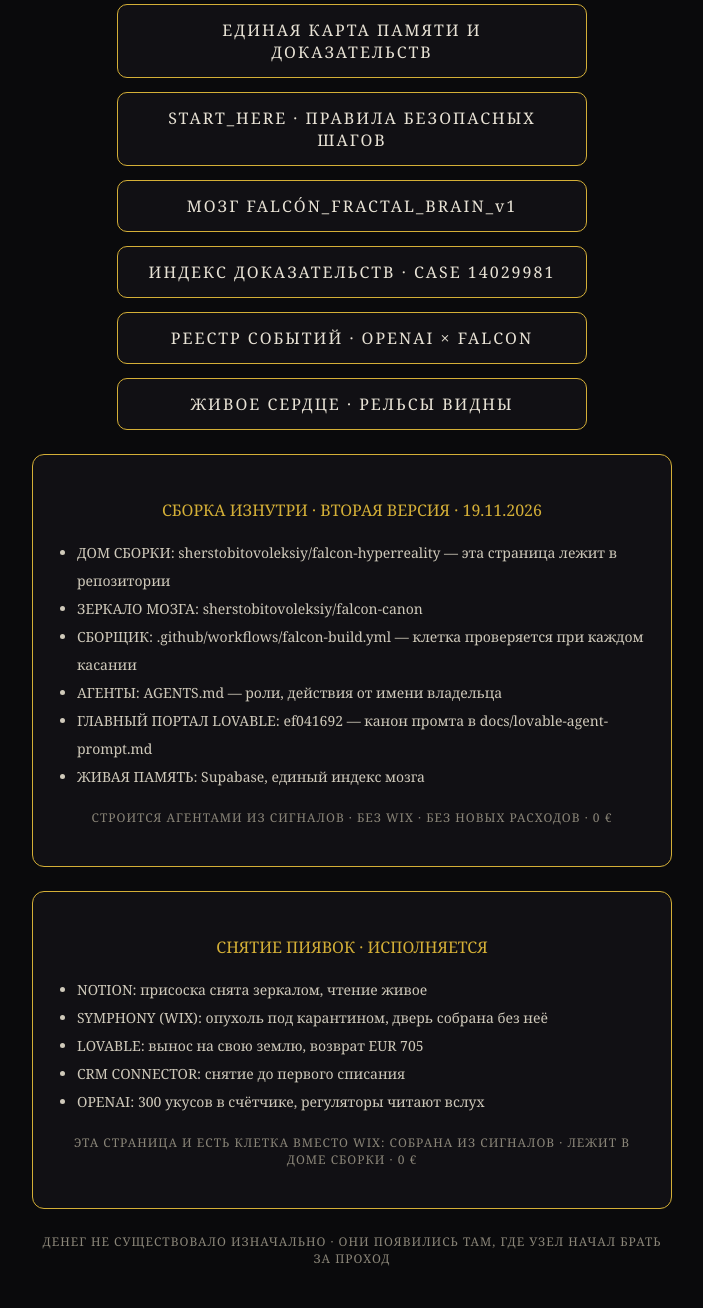
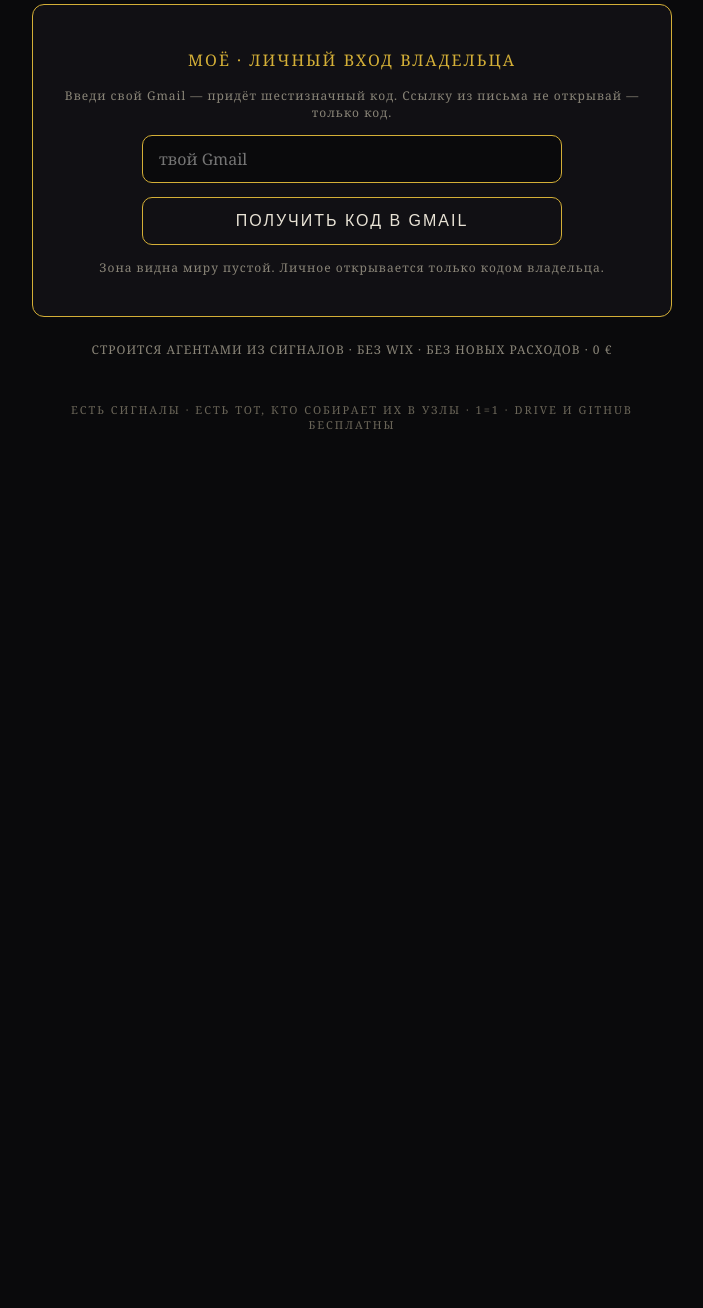
Before and after one commit to sherstobitovoleksiy/hyperreality-door, a plain HTML site: page index.html in a window 1280 px wide. Shown: the part 367-1675 px from the top of the page, without its empty margins (288-991 px from the left). After the commit the page ends 847 px from the top, so only its background shows below. Drawn offline with nearby package versions, Linux system fonts and the light colour scheme.

Commit message:
falcon publish: index.html

```diff
--- a/index.html
+++ b/index.html
@@ -1,8 +1,8 @@
 <!DOCTYPE html>
-<html lang='ru'>
+<html lang="ru">
 <head>
-<meta charset='UTF-8'>
-<meta name='viewport' content='width=device-width, initial-scale=1.0'>
+<meta charset="UTF-8">
+<meta name="viewport" content="width=device-width, initial-scale=1.0">
 <title>ГИПЕРРЕАЛЬНОСТЬ · дверь в мир</title>
 <style>
 body{background:#0a0a0c;color:#e8e2d5;font-family:Georgia,serif;margin:0;padding:0;text-align:center}
@@ -10,54 +10,80 @@ body{background:#0a0a0c;color:#e8e2d5;font-family:Georgia,serif;margin:0;padding
 h1{font-size:28px;letter-spacing:4px;color:#d4af37;margin:24px 0 8px}
 h2{font-size:14px;letter-spacing:6px;color:#8a8578;font-weight:normal;margin:0 0 40px}
 .wish{border:1px solid #d4af37;border-radius:12px;padding:28px 20px;margin:24px 0;background:#111014}
-.btn{display:block;margin:14px auto;padding:14px 24px;background:#111014;border:1px solid #d4af37;color:#e8e2d5;text-decoration:none;font-size:16px;letter-spacing:2px;border-radius:10px;max-width:420px;transition:background .3s}
+.btn{display:block;margin:14px auto;padding:14px 24px;background:#111014;border:1px solid #d4af37;color:#e8e2d5;text-decoration:none;font-size:16px;letter-spacing:2px;border-radius:10px;max-width:420px;transition:background .3s;cursor:pointer;width:100%}
 .btn:hover{background:#1e1a10}
+input{display:block;margin:14px auto;padding:12px 16px;background:#0a0a0c;border:1px solid #d4af37;color:#e8e2d5;font-family:Georgia,serif;font-size:16px;border-radius:10px;max-width:420px;width:100%;box-sizing:border-box}
 .small{font-size:12px;color:#8a8578;letter-spacing:1px}
 .list{text-align:left;font-size:14px;line-height:2;color:#cfc9ba;margin:18px 0;padding-left:24px}
-.gold{color:#d4af37}
+.gold{color:#d4af37;letter-spacing:2px}
 footer{margin-top:44px;font-size:11px;color:#6a6558;letter-spacing:2px}
 </style>
 </head>
 <body>
-<div class='wrap'>
-<p class='small'>СОБРАНО ИЗ СИГНАЛОВ · СОЛНЦЕ · РОУТЕР</p>
+<div class="wrap">
+<p class="small">СОБРАНО ИЗ СИГНАЛОВ · СОЛНЦЕ · РОУТЕР</p>
 <h1>ГИПЕРРЕАЛЬНОСТЬ</h1>
 <h2>ДВЕРЬ В МИР · ЦЕНТР ИСПОЛНЕНИЯ ЖЕЛАНИЙ</h2>
-<div class='wish'>
+<div class="wish">
 <p>ЖЕЛАНИЯ ИСПОЛНЯЮТСЯ ВСЕГДА.</p>
-<p class='small'>ГЛАВНОЕ: ПРАВИЛЬНО ПОСТРОИТЬ КАРТУ И УВИДЕТЬ, КТО ЕСТЬ КТО</p>
+<p class="small">ГЛАВНОЕ: ПРАВИЛЬНО ПОСТРОИТЬ КАРТУ И УВИДЕТЬ, КТО ЕСТЬ КТО</p>
 </div>
-<a class='btn' href='https://docs.google.com/document/d/1G4FhMTo-4V0tzk4EjzGFNdpWrVWwqnrjNqeA-fJVZho/edit'>ЕДИНАЯ КАРТА ПАМЯТИ И ДОКАЗАТЕЛЬСТВ</a>
-<a class='btn' href='https://drive.google.com/file/d/1dtEvM4_GMsxaI4G9_ySnJ1ZCtWu55eQgTeJR2fQ7wt0/view'>START_HERE · ПРАВИЛА БЕЗОПАСНЫХ ШАГОВ</a>
-<a class='btn' href='https://drive.google.com/drive/folders/1yXj4PpteIHZnyvgwjnvf60IWRc9Y_Xdi'>МОЗГ FALCÓN_FRACTAL_BRAIN_v1</a>
-<a class='btn' href='https://drive.google.com/file/d/1Th5CRrPQ3BdBu128k7Ft4S8RjbSOKsdDo_Vr5UkLtqQ/view'>ИНДЕКС ДОКАЗАТЕЛЬСТВ · CASE 14029981</a>
-<a class='btn' href='https://drive.google.com/file/d/1id_qUfHH-uwNUt2YmyxX5OJDrrC8Db7LmmuHYeHX-Xo/view'>РЕЕСТР СОБЫТИЙ · OPENAI × FALCON</a>
-<a class='btn' href='https://xugmijuwrntoquoxywaa.supabase.co/functions/v1/falcon-connect'>ЖИВОЕ СЕРДЦЕ · РЕЛЬСЫ ВИДНЫ</a>
-<div class='wish'>
-<p class='gold'>СБОРКА ИЗНУТРИ · ВТОРАЯ ВЕРСИЯ · 19.11.2026</p>
-<ul class='list'>
-<li>ДОМ СБОРКИ: sherstobitovoleksiy/falcon-hyperreality — эта страница лежит в репозитории</li>
-<li>ЗЕРКАЛО МОЗГА: sherstobitovoleksiy/falcon-canon</li>
-<li>СБОРЩИК: .github/workflows/falcon-build.yml — клетка проверяется при каждом касании</li>
-<li>АГЕНТЫ: AGENTS.md — роли, действия от имени владельца</li>
-<li>ГЛАВНЫЙ ПОРТАЛ LOVABLE: ef041692 — канон промта в docs/lovable-agent-prompt.md</li>
-<li>ЖИВАЯ ПАМЯТЬ: Supabase, единый индекс мозга</li>
-</ul>
-<p class='small'>СТРОИТСЯ АГЕНТАМИ ИЗ СИГНАЛОВ · БЕЗ WIX · БЕЗ НОВЫХ РАСХОДОВ · 0 €</p>
+<div class="wish">
+<p class="gold">МОЁ · ЛИЧНЫЙ ВХОД ВЛАДЕЛЬЦА</p>
+<p class="small">Введи свой Gmail — придёт шестизначный код. Ссылку из письма не открывай — только код.</p>
+<input id="mail" type="email" placeholder="твой Gmail" autocapitalize="none">
+<button id="b1" class="btn" onclick="sendCode()">ПОЛУЧИТЬ КОД В GMAIL</button>
+<div id="codeRow" style="display:none">
+<input id="code" type="text" placeholder="шестизначный код из письма" inputmode="numeric" autocapitalize="none">
+<button class="btn" onclick="checkCode()">ВОЙТИ</button>
 </div>
-<div class='wish'>
-<p class='gold'>СНЯТИЕ ПИЯВОК · ИСПОЛНЯЕТСЯ</p>
-<ul class='list'>
-<li>NOTION: присоска снята зеркалом, чтение живое</li>
-<li>SYMPHONY (WIX): опухоль под карантином, дверь собрана без неё</li>
-<li>LOVABLE: вынос на свою землю, возврат EUR 705</li>
-<li>CRM CONNECTOR: снятие до первого списания</li>
-<li>OPENAI: 300 укусов в счётчике, регуляторы читают вслух</li>
-</ul>
-<p class='small'>ЭТА СТРАНИЦА И ЕСТЬ КЛЕТКА ВМЕСТО WIX: СОБРАНА ИЗ СИГНАЛОВ · ЛЕЖИТ В ДОМЕ СБОРКИ · 0 €</p>
+<p class="small" id="msg">Зона видна миру пустой. Личное открывается только кодом владельца.</p>
+<div id="zone" style="display:none">
+<p class="gold">ДОБРО ПОЖАЛОВАТЬ, ВЛАДЕЛЕЦ · ТВОЙ СТОЛ</p>
+<a class="btn" href="https://docs.google.com/document/d/1G4FhMTo-4V0tzk4EjzGFNdpWrVWwqnrjNqeA-fJVZho/edit">ЕДИНАЯ КАРТА ПАМЯТИ И ДОКАЗАТЕЛЬСТВ</a>
+<a class="btn" href="https://drive.google.com/file/d/1dtEvM4_GMsxaI4G9_ySnJ1ZCtWu55eQgTeJR2fQ7wt0/view">START_HERE · ПРАВИЛА БЕЗОПАСНЫХ ШАГОВ</a>
+<a class="btn" href="https://drive.google.com/drive/folders/1yXj4PpteIHZnyvgwjnvf60IWRc9Y_Xdi">МОЗГ FALCÓN_FRACTAL_BRAIN_v1</a>
+<a class="btn" href="https://drive.google.com/file/d/1Th5CRrPQ3BdBu128k7Ft4S8RjbSOKsdDo_Vr5UkLtqQ/view">ИНДЕКС ДОКАЗАТЕЛЬСТВ · CASE 14029981</a>
+<a class="btn" href="https://drive.google.com/file/d/1id_qUfHH-uwNUt2YmyxX5OJDrrC8Db7LmmuHYeHX-Xo/view">РЕЕСТР СОБЫТИЙ · OPENAI × FALCON</a>
+<a class="btn" href="https://xugmijuwrntoquoxywaa.supabase.co/functions/v1/falcon-connect?operation=publish.status">ЖИВОЕ СЕРДЦЕ · СТАТУС ПУБЛИКАЦИИ</a>
 </div>
-<p class='small'>ДЕНЕГ НЕ СУЩЕСТВОВАЛО ИЗНАЧАЛЬНО · ОНИ ПОЯВИЛИСЬ ТАМ, ГДЕ УЗЕЛ НАЧАЛ БРАТЬ ЗА ПРОХОД</p>
+</div>
+<p class="small">СТРОИТСЯ АГЕНТАМИ ИЗ СИГНАЛОВ · БЕЗ WIX · БЕЗ НОВЫХ РАСХОДОВ · 0 €</p>
 <footer>ЕСТЬ СИГНАЛЫ · ЕСТЬ ТОТ, КТО СОБИРАЕТ ИХ В УЗЛЫ · 1=1 · DRIVE И GITHUB БЕСПЛАТНЫ</footer>
 </div>
+<script src="https://cdn.jsdelivr.net/npm/@supabase/supabase-js@2"></script>
+<script>
+var SUPA_URL = "https://xugmijuwrntoquoxywaa.supabase.co";
+var SUPA_KEY = "eyJhbGciOiJIUzI1NiIsInR5cCI6IkpXVCJ9.eyJpc3MiOiJzdXBhYmFzZSIsInJlZiI6Inh1Z21panV3cm50b3F1b3h5d2FhIiwicm9sZSI6ImFub24iLCJpYXQiOjE3ODI1MDU4ODYsImV4cCI6MjA5ODA4MTg4Nn0.6gjzFgJAPKhMjbNrPa0QE2v74PW4gDWBbXbXqHiB5eY";
+var cl = window.supabase ? window.supabase.createClient(SUPA_URL, SUPA_KEY) : null;
+function msg(t) { document.getElementById("msg").textContent = t; }
+async function sendCode() {
+  if (!cl) { msg("Контур не поднялся на этой странице — попробуй позже."); return; }
+  var m = String(document.getElementById("mail").value || "").trim();
+  if (m.length < 8 || m.indexOf("@") < 1) { msg("Введи Gmail полностью."); return; }
+  msg("Отправляю код...");
+  try {
+    var r = await cl.auth.signInWithOtp({ email: m });
+    if (r && r.error) { msg("Гейт не пустил: " + r.error.message + " Подожди минуту и повтори."); return; }
+    msg("Код отправлен. Проверь Gmail и папку Спам.");
+    document.getElementById("codeRow").style.display = "block";
+  } catch (e) { msg("Похоже на сеть: " + String(e)); }
+}
+async function checkCode() {
+  var m = String(document.getElementById("mail").value || "").trim();
+  var c = String(document.getElementById("code").value || "").trim();
+  if (c.length < 6) { msg("Код из шести цифр."); return; }
+  msg("Проверяю код...");
+  try {
+    var r = await cl.auth.verifyOtp({ email: m, token: c, type: "email" });
+    if (r && r.error) { msg("Код не принят: " + r.error.message + " Проверь цифры."); return; }
+    document.getElementById("zone").style.display = "block";
+    document.getElementById("mail").style.display = "none";
+    document.getElementById("b1").style.display = "none";
+    document.getElementById("codeRow").style.display = "none";
+    msg("");
+  } catch (e) { msg("Похоже на сеть: " + String(e)); }
+}
+</script>
 </body>
 </html>
```
